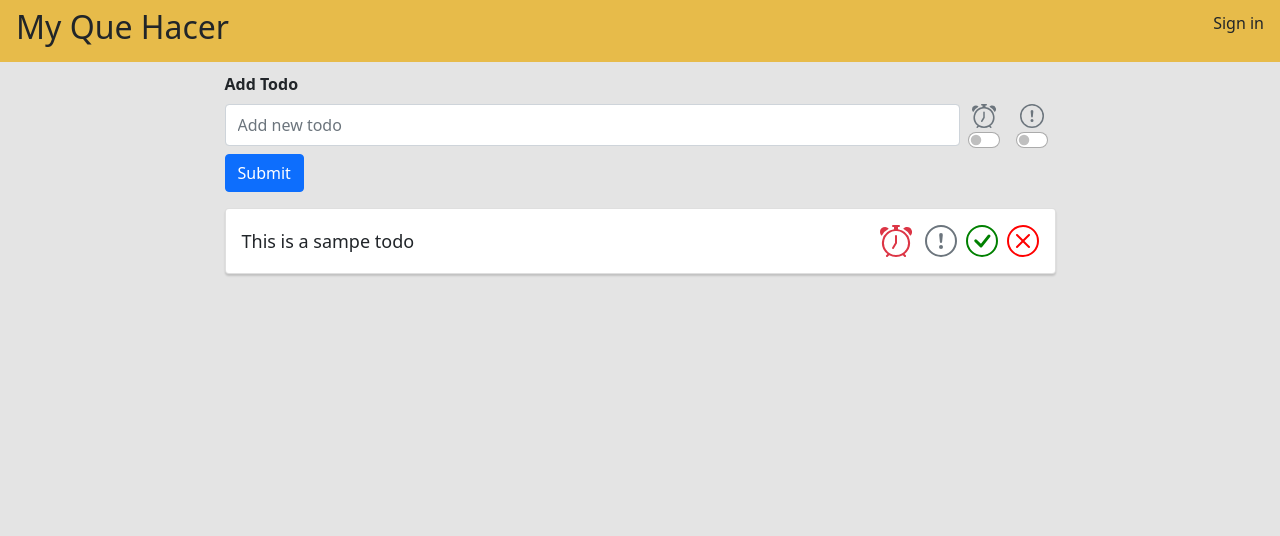
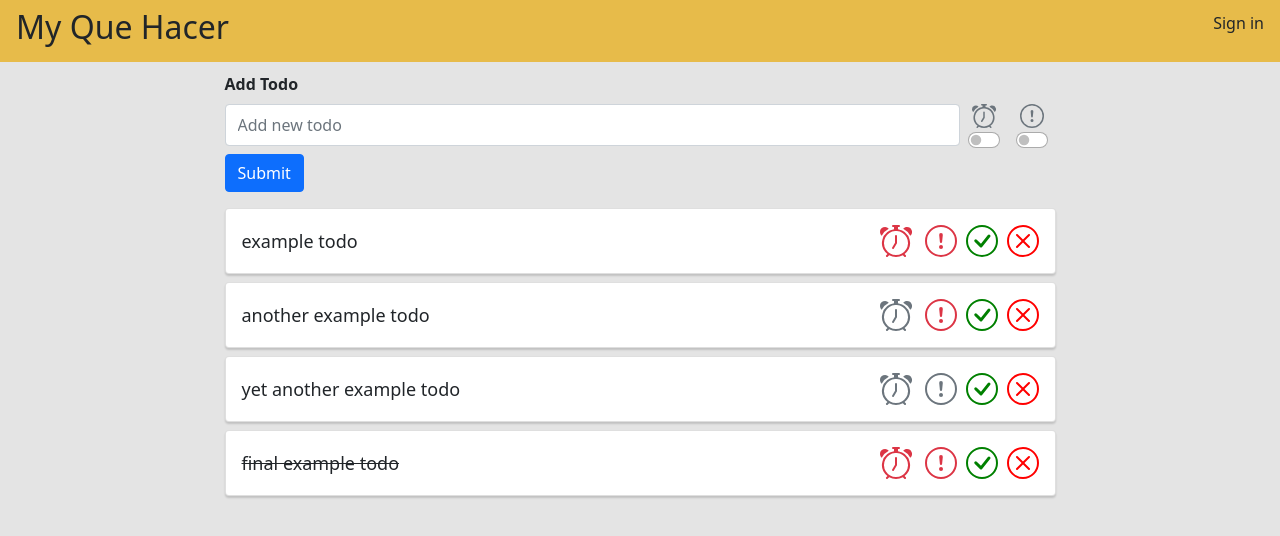
Before and after one commit to reneey30/my-que-hacer-frontend, a React (Create React App) app: page / in a window 1280 px wide. Shown: the top 536 px of the page. Built offline with nearby package versions, Linux system fonts and the light colour scheme.

Commit message:
add J-son file with temp data to test Fetch API

```diff
--- /dev/null
+++ b/public/data.json
@@ -0,0 +1,26 @@
+[
+	{
+			"text": "example todo",
+			"isDone": false,
+			"isUrgent": true,
+			"isImportant": true
+	},
+	{
+			"text": "another example todo",
+			"isDone": false,
+			"isUrgent": false,
+			"isImportant": true
+	},
+	{
+			"text": "yet another example todo",
+			"isDone": false,
+			"isUrgent": false,
+			"isImportant": false
+	},
+	{
+			"text": "final example todo",
+			"isDone": true,
+			"isUrgent": true,
+			"isImportant": true
+	}
+]
--- a/src/App.js
+++ b/src/App.js
@@ -1,19 +1,36 @@
-import { useState } from "react";
+import { useEffect, useState } from "react";
 import "./App.css";
 
 import AddTodo from "./components/AddTodo";
 import Nav from "./components/Nav";
 import TodoList from "./components/TodoList";
 
+
 function App() {
   const [todos, setTodos] = useState([
     {
-      text: "This is a sampe todo",
-      isDone: false,
-      isUrgent: true,
-      isImportant: false,
+      // text: "This is a sampe todo",
+      // isDone: false,
+      // isUrgent: true,
+      // isImportant: false,
     },
   ]);
+
+  useEffect(() => {
+    async function fetchData() {
+      fetch("./data.json")
+        .then((res) => res.json())
+        .then((data) => {
+          console.log("the data: ");
+          console.log(data);
+          setTodos(data);
+        });
+    }
+    fetchData();
+  }, []);
+
+
+  // fetch from endpoint all todos and use 'setTodos' to put this fetched data to the 'todos' state
 
   return (
     <div className="main">
--- a/src/components/AddTodo.js
+++ b/src/components/AddTodo.js
@@ -16,7 +16,16 @@ function AddTodo({ todos, setTodos }) {
   const [importantSelect, setImportantSelect] = useState(false);
 
   const addTodo = (text, isUrgent, isImportant, isDone = false) => {
-    const newTodos = [...todos, { text, isUrgent, isImportant, isDone }];
+
+    const submission = { text, isUrgent, isImportant, isDone};
+    // send submission variable to database on backend
+    // eg fetch("https://end.point/", {
+    //  method: "POST",
+    //  headers: {"content-type": "application/json"},
+    //  body: JSON.stringify(submission)
+    //} )
+    //.then....
+    const newTodos = [...todos, submission];
     setTodos(newTodos);
     console.log(todos);
   };
```
Also changed, not shown: src/data.json (added, +26 -0 lines).
